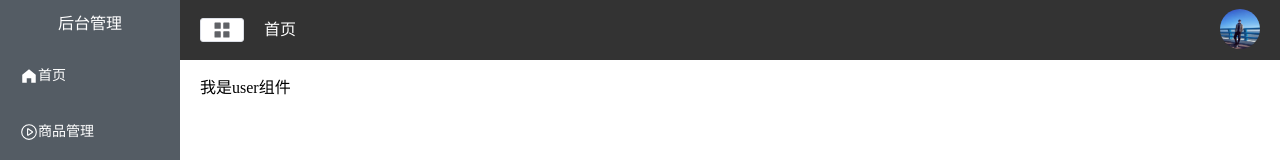
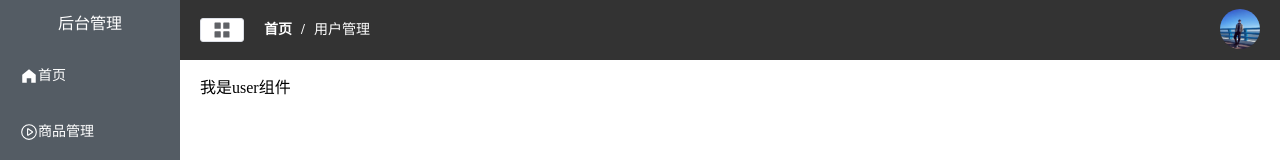
Before and after one commit to huangyf31/my-vue-app, a Vue app: page /#/home in a window 1280 px wide. Both pictures are taken after a click on the item "用户管理". Shown: the top 160 px of the page. Built offline with nearby package versions, Linux system fonts and the light colour scheme; no server answers.

Commit message:
feat:面包屑实现

```diff
--- a/src/components/CommonAside.vue
+++ b/src/components/CommonAside.vue
@@ -40,7 +40,8 @@
 
 <script setup>
 import {useRouter} from 'vue-router';
-
+import {useStore} from "vuex";
+const store = useStore();
 let router = useRouter();
 const list = [
   {
@@ -96,7 +97,10 @@ const hasChildren = () => {
 
 const clickMenu = (item) => {
   router.push({name: item.name})
+  //vuex传递变量
+  store.commit('selectMenu',item);
 }
+
 </script>
 
 <style lang="less" scoped>
--- a/src/components/CommonHeader.vue
+++ b/src/components/CommonHeader.vue
@@ -6,7 +6,10 @@
           <Menu/>
         </el-icon>
       </el-button>
-      <h3>首页</h3>
+      <el-breadcrumb separator="/" class="bread">
+        <el-breadcrumb-item :to="{ path: '/' }">首页</el-breadcrumb-item>
+        <el-breadcrumb-item :to="current.path" v-if="current">{{ current.label }}</el-breadcrumb-item>
+      </el-breadcrumb>
     </div>
     <div class="r-content">
       <el-dropdown>
@@ -26,14 +29,21 @@
 
 <script setup>
 import {useStore} from 'vuex'
+import {computed} from "vue";
 
-let store = useStore();
+const store = useStore();
 const getImgSrc = (user) => {
   return new URL(`../assets/image/${user}.jpg`, import.meta.url).href;
 };
-const handleCollapse = ()=>{
+const handleCollapse = () => {
   store.commit('updateIsCollapse');
 }
+//计算属性
+const current = computed(() => {
+  return store.state.currentMenu;
+})
+
+
 </script>
 
 <style lang="less" scoped>
@@ -63,4 +73,9 @@ header {
     color: #fff;
   }
 }
+
+.bread /deep/ span {
+  color: #fff !important;
+  cursor: pointer !important;
+}
 </style>
--- a/src/store/index.js
+++ b/src/store/index.js
@@ -1,12 +1,16 @@
 import {createStore} from 'vuex'
 
 export default createStore({
-    state:{
-        isCollapse:true,
+    state: {
+        isCollapse: true,
+        currentMenu: null,
     },
-    mutations:{
-        updateIsCollapse:(state,payload)=>{
+    mutations: {
+        updateIsCollapse: (state, payload) => {
             state.isCollapse = !state.isCollapse
+        },
+        selectMenu: (state, val) => {
+            val.name == 'home' ? (state.currentMenu = null) : (state.currentMenu = val);
         }
     }
 })
```
